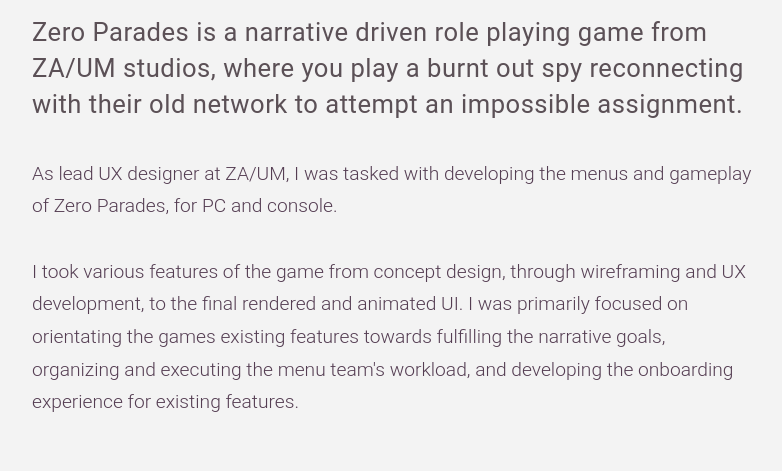
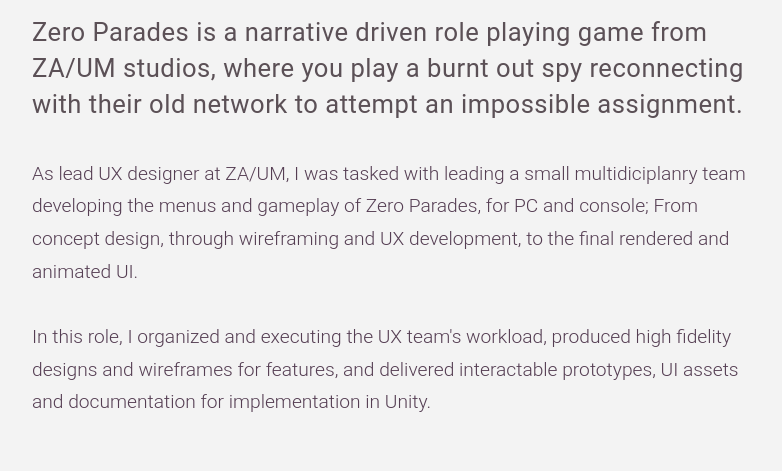
Before and after one commit to BaronBlackmore/SunlightAfterDark, a Jekyll site: the page built from portfolio/zero-parades.html, in a window 1280 px wide and 1400 px high, scrolled down 1156 px. Shown: the top 471 px of the window, without its empty margins (248-1030 px from the left). Built offline with Jekyll 4.4.1, drawn with Linux system fonts in a browser that asks for light colours; some of the changed text lies outside the part shown; grey boxes are pictures that could not be loaded.

Commit message:
Update zero-parades.html

```diff
--- a/portfolio/zero-parades.html
+++ b/portfolio/zero-parades.html
@@ -48,9 +48,9 @@
 				Zero Parades is a narrative driven role playing game from ZA/UM studios, where you play a burnt out spy reconnecting with their old network to attempt an impossible assignment.
 			</h5>
 			<p>
-				As lead UX designer at ZA/UM, I was tasked with developing the menus and gameplay of Zero Parades, for PC and console.
+				As lead UX designer at ZA/UM, I was tasked with leading a small multidiciplanry team developing the menus and gameplay of Zero Parades, for PC and console; From concept design, through wireframing and UX development, to the final rendered and animated UI.
 				<br><br>
-				I took various features of the game from concept design, through wireframing and UX development, to the final rendered and animated UI. I was primarily focused on orientating the games existing features towards fulfilling the narrative goals, organizing and executing the menu team's workload, and developing the onboarding experience for existing features.
+				In this role, I organized and executing the UX team's workload, produced high fidelity designs and wireframes for features, and delivered interactable prototypes, UI assets and documentation for implementation in Unity.
 			</p>
 			<div class="nav-pad" style="height: 1.25em;"></div>
 		</div>
@@ -71,18 +71,20 @@
 		<h5>UX Feature Team</h5>
 
 		<p>
-		Coming into the project, I was given a team of 6 developers of different disciplines to lead, as the UX feature team. In this role, I prioritized and costed menus and gameplay elements based on urgency and scale, ensuring the specifications were in scope, and developed in verifiable stages from the start to the end of the pipeline.
-		<!-- <br><br>	 -->
-		</p>
-		<div class="nav-pad"></div>
+		Coming into the project, I was appointed lead role in the multidiciplinary UX feature team. In this role, I prioritized and costed menus and gameplay elements based on urgency and scale, ensuring that the specifications were in scope, and developed in verifiable stages from the start to the end of the pipeline.
+		<br><br>
+
+		<!-- <div class="nav-pad"></div>
+
 		<img alt="feature team production chart" style="max-width:100%;"  src="/images/portfolio/menu_planning_1400.png">
-		<!-- (vision) - concept - prototype - (lock) - implement - ship - polish -->
-		<!-- <br><br> -->
-		<div class="nav-pad"></div>
-		<p>
-		In working with the art team, I translated concept art into functional UI, ascribing patterns to visual elements in order to create a formal design language for the game.
-		<br><br>
-		Together with the art team, we iterated upon the design until we had something that was both reflective of the aesthetic intent, and functionally optimised. We maintained a dialoge with the art team throughout production to ensure this aesthetic was maintained.
+
+		 (vision) - concept - prototype - (lock) - implement - ship - polish
+
+
+		<div class="nav-pad"></div> -->
+
+
+		In working with the art team, I translated initial concept art into functional UI, ascribing patterns to visual elements in order to create a formal design language for the game. Together, we iterated upon the design until we had something that was both reflective of the aesthetic intent, and functionally optimised. We maintained a dialoge with the art team throughout production to ensure this aesthetic was maintained.
 		</p>
 
 	</div>
```
